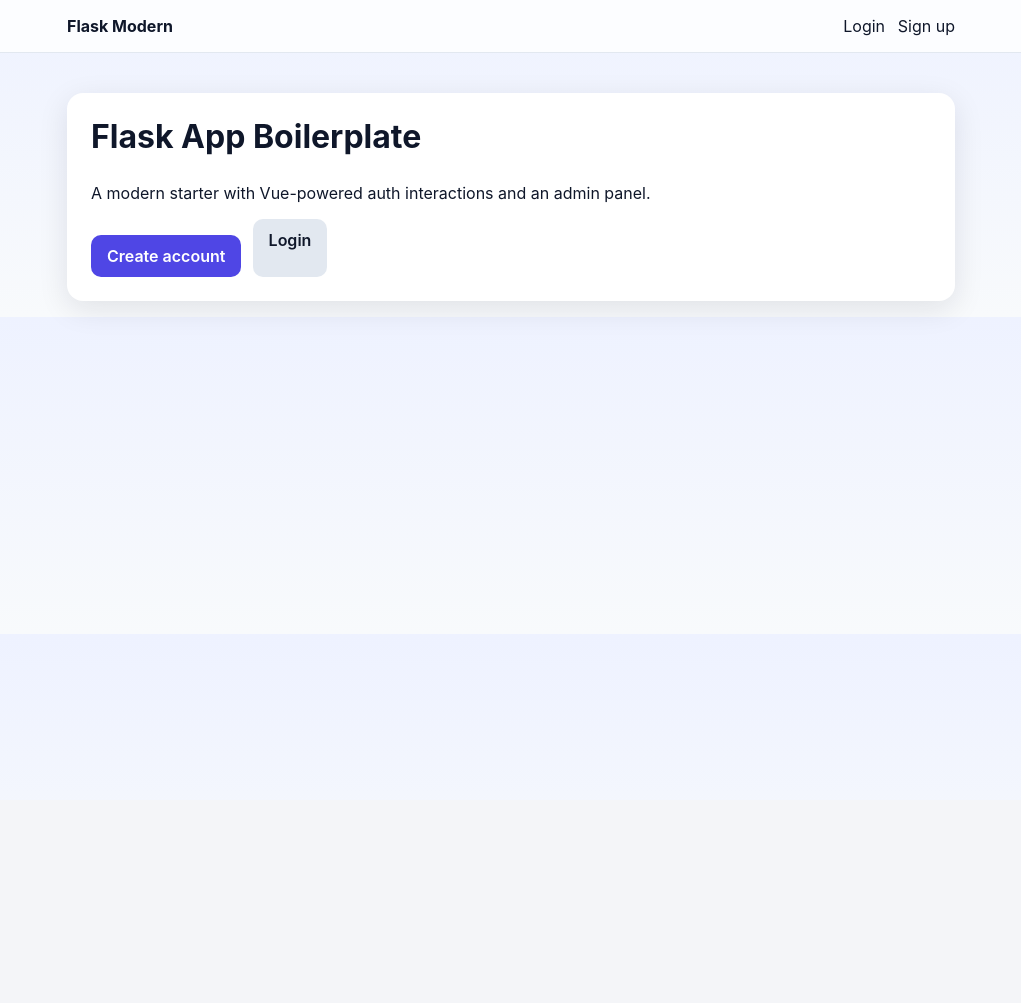
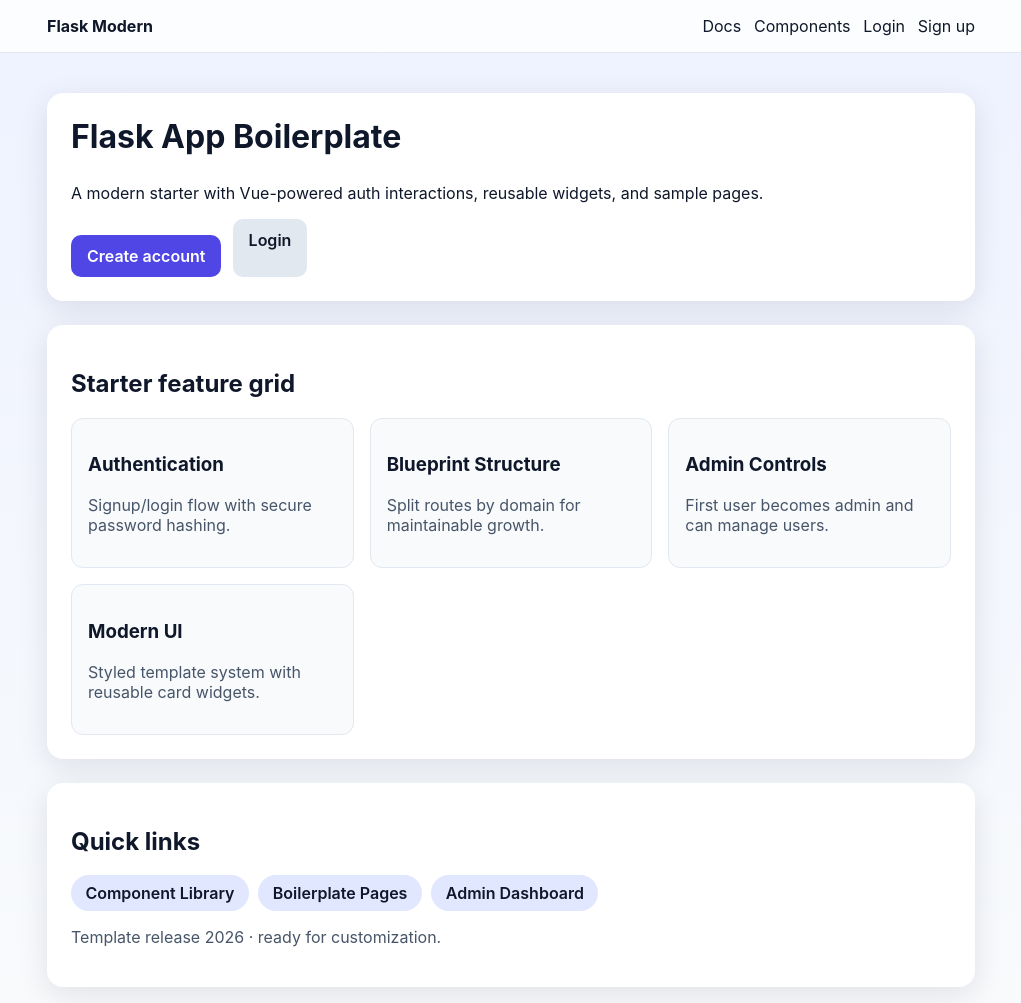
Before and after one commit to Nightblade3223/Python_Flask_Fun_2026, a Flask app: page / in a window 1280 px wide. Shown: the whole page, without its empty margins (129-1150 px from the left). Before the commit the page ends 318 px from the top, so only its background shows below. Run offline with Flask 3, Linux system fonts and the light colour scheme.

Commit message:
Expand boilerplate with sample pages and UI widgets

```diff
--- a/app/main/routes.py
+++ b/app/main/routes.py
@@ -1,5 +1,7 @@
+from datetime import date
+
 from flask import Blueprint, render_template
-from flask_login import current_user
+from flask_login import current_user, login_required
 
 
 main_bp = Blueprint("main", __name__)
@@ -7,4 +9,79 @@ main_bp = Blueprint("main", __name__)
 
 @main_bp.get("/")
 def index():
-    return render_template("index.html", user=current_user)
+    features = [
+        {"title": "Authentication", "description": "Signup/login flow with secure password hashing."},
+        {"title": "Blueprint Structure", "description": "Split routes by domain for maintainable growth."},
+        {"title": "Admin Controls", "description": "First user becomes admin and can manage users."},
+        {"title": "Modern UI", "description": "Styled template system with reusable card widgets."},
+    ]
+
+    quick_links = [
+        {"label": "Component Library", "endpoint": "main.components"},
+        {"label": "Boilerplate Pages", "endpoint": "main.docs"},
+        {"label": "Admin Dashboard", "endpoint": "admin.admin_dashboard"},
+    ]
+
+    return render_template(
+        "index.html",
+        user=current_user,
+        features=features,
+        quick_links=quick_links,
+        release_year=date.today().year,
+    )
+
+
+@main_bp.get("/docs")
+def docs():
+    setup_steps = [
+        "Create and activate a Python virtual environment.",
+        "Install dependencies from requirements.txt.",
+        "Run `python run.py` and open localhost:5000.",
+        "Create your first account to become the administrator.",
+    ]
+
+    recipe_cards = [
+        {
+            "title": "Add a new blueprint",
+            "description": "Create `app/<module>/routes.py`, register it in `create_app`, and add templates.",
+        },
+        {
+            "title": "Build a JSON API",
+            "description": "Use `request.get_json()` + `jsonify()` to create frontend-ready endpoints.",
+        },
+        {
+            "title": "Protect views",
+            "description": "Use `@login_required` and role checks for private sections.",
+        },
+    ]
+
+    return render_template("docs.html", setup_steps=setup_steps, recipe_cards=recipe_cards)
+
+
+@main_bp.get("/components")
+def components():
+    metrics = [
+        {"label": "Reusable widgets", "value": "8"},
+        {"label": "Sample pages", "value": "3"},
+        {"label": "Auth endpoints", "value": "2"},
+        {"label": "Current version", "value": "v1.0"},
+    ]
+    return render_template("components.html", metrics=metrics)
+
+
+@main_bp.get("/dashboard")
+@login_required
+def dashboard():
+    stats = {
+        "projects": 4,
+        "open_tasks": 13,
+        "deployments": 9,
+        "uptime": "99.95%",
+    }
+    timeline = [
+        "Initialized Flask app factory and extensions.",
+        "Added auth APIs for login and signup.",
+        "Created admin panel and role checks.",
+        "Expanded starter pages with component examples.",
+    ]
+    return render_template("dashboard.html", stats=stats, timeline=timeline)
--- a/app/static/css/app.css
+++ b/app/static/css/app.css
@@ -7,25 +7,70 @@
   --muted: #475569;
   --accent: #4f46e5;
 }
+
 * { box-sizing: border-box; }
-body { margin: 0; background: linear-gradient(180deg, #eef2ff, var(--bg)); color: var(--text); }
-.wrap { max-width: 920px; margin: 0 auto; padding: 1rem; }
+
+body {
+  margin: 0;
+  background: linear-gradient(180deg, #eef2ff, var(--bg));
+  color: var(--text);
+}
+
+.wrap { max-width: 960px; margin: 0 auto; padding: 1rem; }
 .topbar { backdrop-filter: blur(6px); position: sticky; top: 0; background: #ffffffcc; border-bottom: 1px solid #e2e8f0; }
 .nav-content { display: flex; justify-content: space-between; align-items: center; }
-nav { display: flex; align-items: center; gap: .8rem; }
+nav { display: flex; align-items: center; gap: .8rem; flex-wrap: wrap; }
 a { text-decoration: none; color: var(--text); }
 .logo { font-weight: 700; }
-.card { background: var(--card); border-radius: 16px; box-shadow: 0 8px 30px #0f172a1a; padding: 1.5rem; margin-top: 1.5rem; }
+
+.card {
+  background: var(--card);
+  border-radius: 16px;
+  box-shadow: 0 8px 30px #0f172a1a;
+  padding: 1.5rem;
+  margin-top: 1.5rem;
+}
+
+.panel { background: #f8fafc; border: 1px solid #e2e8f0; border-radius: 12px; padding: 1rem; }
+
 .hero h1 { margin-top: 0; font-size: 2rem; }
 .auth-card { max-width: 440px; margin-inline: auto; }
 label { display: block; font-weight: 600; margin-top: .9rem; }
 input { width: 100%; margin-top: .35rem; border: 1px solid #cbd5e1; border-radius: 10px; padding: .7rem; }
-button, .primary-btn, .ghost-btn { border-radius: 10px; padding: .7rem 1rem; border: 0; cursor: pointer; font-weight: 600; display: inline-block; }
+button, .primary-btn, .ghost-btn {
+  border-radius: 10px;
+  padding: .7rem 1rem;
+  border: 0;
+  cursor: pointer;
+  font-weight: 600;
+  display: inline-block;
+}
 .primary-btn { background: var(--accent); color: white; margin-top: 1rem; }
 .ghost-btn { background: #e2e8f0; color: #0f172a; }
 .inline-form { display: inline; }
-.stack-row { display: flex; gap: .7rem; }
+.stack-row { display: flex; gap: .7rem; flex-wrap: wrap; }
 .muted { color: var(--muted); }
 .error { color: #dc2626; margin-top: .75rem; }
+
+.grid { display: grid; gap: 1rem; }
+.cols-2 { grid-template-columns: repeat(auto-fit, minmax(220px, 1fr)); }
+.cols-3 { grid-template-columns: repeat(auto-fit, minmax(200px, 1fr)); }
+.cols-4 { grid-template-columns: repeat(auto-fit, minmax(150px, 1fr)); }
+
+.metrics-grid { margin-top: 1.5rem; }
+.metric-card { margin-top: 0; }
+.metric-value { font-size: 1.5rem; font-weight: 700; margin: 0; }
+.metric-label { margin-bottom: 0; }
+
+.chip-row { display: flex; flex-wrap: wrap; gap: .6rem; margin: .8rem 0; }
+.chip { background: #e0e7ff; border-radius: 999px; padding: .5rem .9rem; font-weight: 600; }
+
+.list { margin: .75rem 0 0; padding-left: 1.2rem; line-height: 1.6; }
+.list.compact { line-height: 1.4; }
+
+.notice { margin-top: .6rem; padding: .6rem .8rem; border-radius: 10px; font-size: .95rem; }
+.notice.success { background: #dcfce7; color: #166534; }
+.notice.warn { background: #fef3c7; color: #92400e; }
+
 table { width: 100%; border-collapse: collapse; margin-top: 1rem; }
 th, td { text-align: left; border-bottom: 1px solid #e2e8f0; padding: .65rem .3rem; }
--- a/app/templates/base.html
+++ b/app/templates/base.html
@@ -12,8 +12,10 @@
     <div class="wrap nav-content">
       <a href="{{ url_for('main.index') }}" class="logo">Flask Modern</a>
       <nav>
+        <a href="{{ url_for('main.docs') }}">Docs</a>
+        <a href="{{ url_for('main.components') }}">Components</a>
         {% if current_user.is_authenticated %}
-          <a href="{{ url_for('main.index') }}">Home</a>
+          <a href="{{ url_for('main.dashboard') }}">Dashboard</a>
           {% if current_user.is_admin %}
             <a href="{{ url_for('admin.admin_dashboard') }}">Admin</a>
           {% endif %}
--- a/app/templates/index.html
+++ b/app/templates/index.html
@@ -5,16 +5,41 @@
   {% if current_user.is_authenticated %}
     <h1>Welcome back, {{ current_user.username }} 👋</h1>
     <p>You are signed in and your account is ready.</p>
-    {% if current_user.is_admin %}
-      <a class="primary-btn" href="{{ url_for('admin.admin_dashboard') }}">Open Admin Panel</a>
-    {% endif %}
+    <div class="stack-row">
+      <a class="primary-btn" href="{{ url_for('main.dashboard') }}">Open Team Dashboard</a>
+      {% if current_user.is_admin %}
+        <a class="ghost-btn" href="{{ url_for('admin.admin_dashboard') }}">Open Admin Panel</a>
+      {% endif %}
+    </div>
   {% else %}
     <h1>Flask App Boilerplate</h1>
-    <p>A modern starter with Vue-powered auth interactions and an admin panel.</p>
+    <p>A modern starter with Vue-powered auth interactions, reusable widgets, and sample pages.</p>
     <div class="stack-row">
       <a class="primary-btn" href="{{ url_for('auth.signup_page') }}">Create account</a>
       <a class="ghost-btn" href="{{ url_for('auth.login_page') }}">Login</a>
     </div>
   {% endif %}
 </section>
+
+<section class="card">
+  <h2>Starter feature grid</h2>
+  <div class="grid cols-2">
+    {% for feature in features %}
+    <article class="panel">
+      <h3>{{ feature.title }}</h3>
+      <p class="muted">{{ feature.description }}</p>
+    </article>
+    {% endfor %}
+  </div>
+</section>
+
+<section class="card">
+  <h2>Quick links</h2>
+  <div class="chip-row">
+    {% for link in quick_links %}
+      <a class="chip" href="{{ url_for(link.endpoint) }}">{{ link.label }}</a>
+    {% endfor %}
+  </div>
+  <p class="muted">Template release {{ release_year }} · ready for customization.</p>
+</section>
 {% endblock %}
```
Also changed, not shown: app/templates/components.html (added, +42 -0 lines), app/templates/dashboard.html (added, +36 -0 lines), app/templates/docs.html (added, +29 -0 lines), tests/test_auth.py (+21 -0 lines), README.md.
